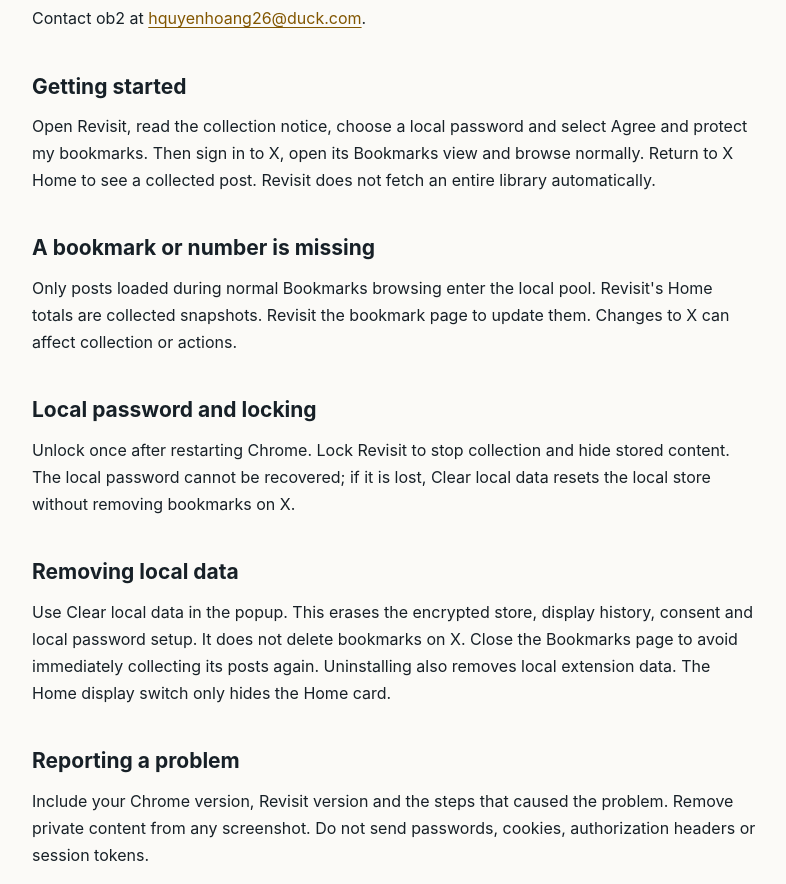
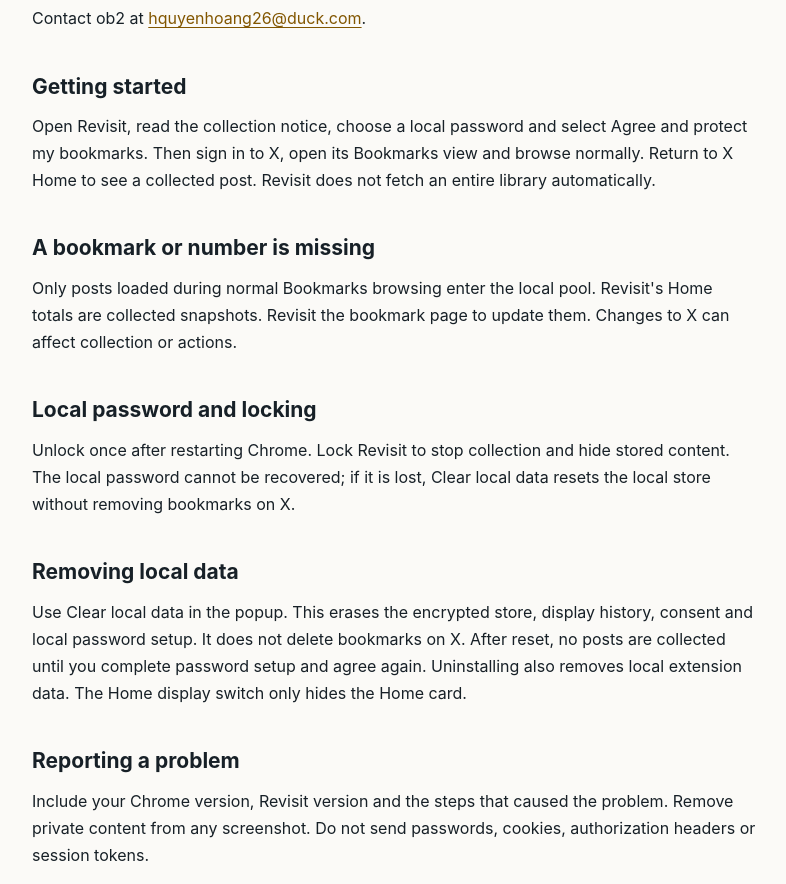
Before and after one commit to Reliable7650/revisit-privacy, a plain HTML site: page support.html in a window 1280 px wide. Shown: the part 192-1076 px from the top of the page, without its empty margins (246-1032 px from the left). Drawn offline with Linux system fonts and the light colour scheme.

Commit message:
Clarify collection remains off after resetting local data

```diff
--- a/support.html
+++ b/support.html
@@ -4,6 +4,6 @@
 <p>Contact ob2 at <a href="mailto:hquyenhoang26@duck.com">hquyenhoang26@duck.com</a>.</p>
 <h2>Getting started</h2><p>Open Revisit, read the collection notice, choose a local password and select Agree and protect my bookmarks. Then sign in to X, open its Bookmarks view and browse normally. Return to X Home to see a collected post. Revisit does not fetch an entire library automatically.</p>
 <h2>A bookmark or number is missing</h2><p>Only posts loaded during normal Bookmarks browsing enter the local pool. Revisit's Home totals are collected snapshots. Revisit the bookmark page to update them. Changes to X can affect collection or actions.</p>
-<h2>Local password and locking</h2><p>Unlock once after restarting Chrome. Lock Revisit to stop collection and hide stored content. The local password cannot be recovered; if it is lost, Clear local data resets the local store without removing bookmarks on X.</p><h2>Removing local data</h2><p>Use Clear local data in the popup. This erases the encrypted store, display history, consent and local password setup. It does not delete bookmarks on X. Close the Bookmarks page to avoid immediately collecting its posts again. Uninstalling also removes local extension data. The Home display switch only hides the Home card.</p>
+<h2>Local password and locking</h2><p>Unlock once after restarting Chrome. Lock Revisit to stop collection and hide stored content. The local password cannot be recovered; if it is lost, Clear local data resets the local store without removing bookmarks on X.</p><h2>Removing local data</h2><p>Use Clear local data in the popup. This erases the encrypted store, display history, consent and local password setup. It does not delete bookmarks on X. After reset, no posts are collected until you complete password setup and agree again. Uninstalling also removes local extension data. The Home display switch only hides the Home card.</p>
 <h2>Reporting a problem</h2><p>Include your Chrome version, Revisit version and the steps that caused the problem. Remove private content from any screenshot. Do not send passwords, cookies, authorization headers or session tokens.</p><p><a href="privacy.html">Privacy policy</a></p>
 </main></body></html>
```
